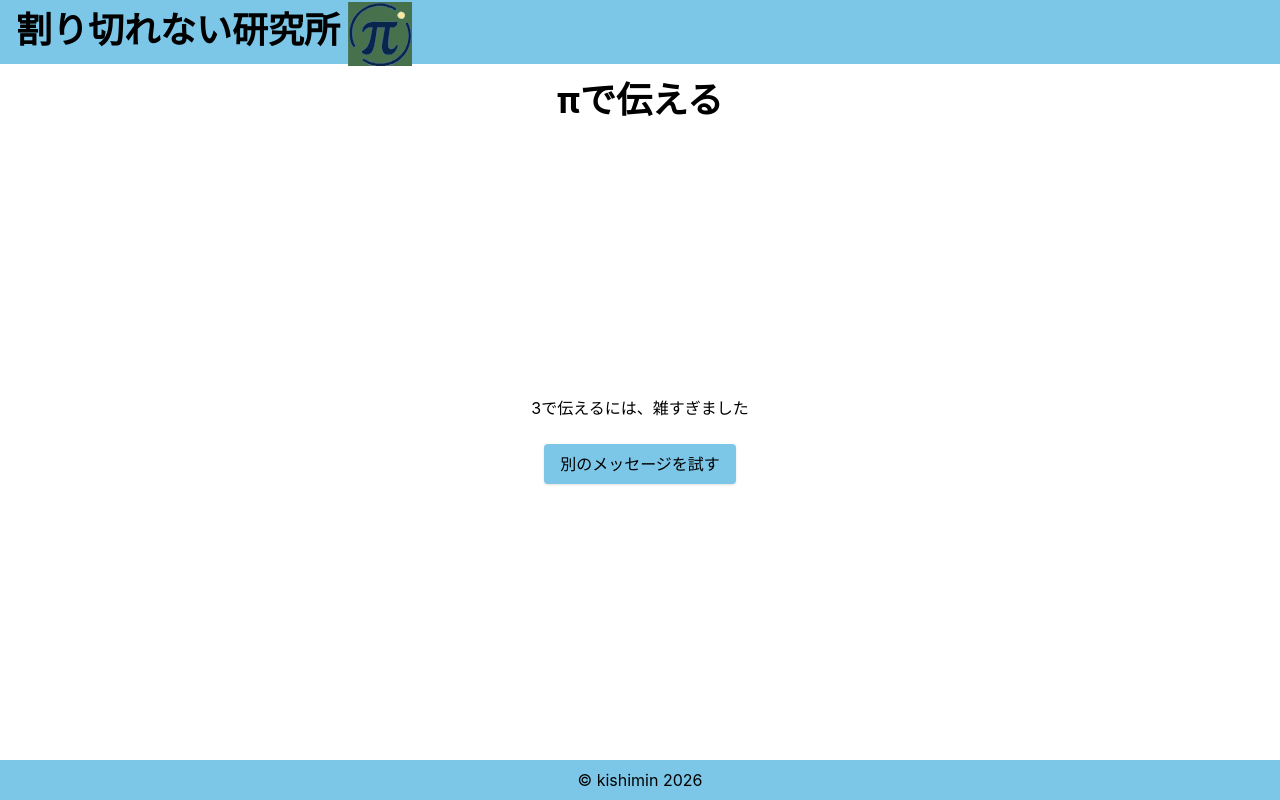
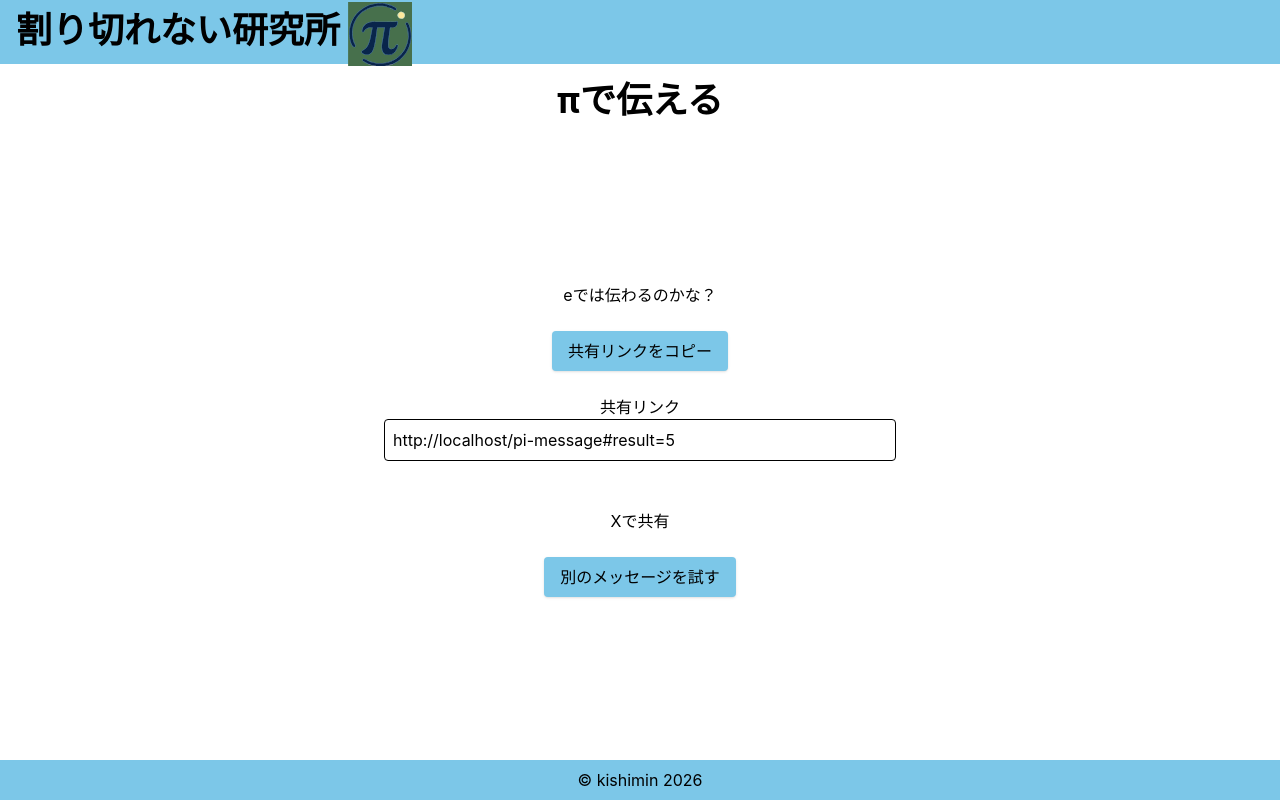
Before and after one commit to kishimin/pi-lab, a React (Vite) app: page /pi-message in a window 1280 px wide. Both pictures are taken after typing "Sample" into the empty fields and a click on the button "πで伝える". Built offline with nearby package versions, Linux system fonts and the light colour scheme.

Commit message:
feat: share and receive message results
Let recipients revisit the same result without exposing entered text.

```diff
--- a/src/features/pi-message/components/message-result.tsx
+++ b/src/features/pi-message/components/message-result.tsx
@@ -1,27 +1,49 @@
+import { useState } from "react";
+
 type Props = {
-  /** 結果で表示されるメッセージ */
   message: string;
-  /** 別のメッセージを試すボタンをクリックしたときの処理 */
   onClickRetryButton: () => void;
+  shareUrl?: string;
 };
 
-export const MessageResult = (props: Props) => {
-  const { message, onClickRetryButton } = props;
+export const MessageResult = ({ message, onClickRetryButton, shareUrl }: Props) => {
+  const [copyStatus, setCopyStatus] = useState("");
+
+  const copyLink = async () => {
+    if (!shareUrl) return;
+    try {
+      await navigator.clipboard.writeText(shareUrl);
+      setCopyStatus("リンクをコピーしました");
+    } catch {
+      setCopyStatus("コピーできませんでした。リンクを選択してコピーしてください。");
+    }
+  };
+
+  const shareLink = async () => {
+    if (!shareUrl || !navigator.share) return;
+    try {
+      await navigator.share({ title: "πで伝える", url: shareUrl });
+    } catch {
+      // Sharing can be cancelled; the copyable link remains available.
+    }
+  };
 
   return (
-    <section
-      aria-label={"メッセージ結果"}
-      className={
-        "flex flex-1 flex-col items-center justify-center gap-6 px-4 py-6 text-center sm:p-8"
-      }
-    >
+    <section aria-label="メッセージ結果" className="flex flex-1 flex-col items-center justify-center gap-6 px-4 py-6 text-center sm:p-8">
       <h2>{message}</h2>
-
-      <button
-        className={"rounded bg-[#7cc7e8] px-4 py-2 shadow"}
-        onClick={onClickRetryButton}
-      >
-        {"別のメッセージを試す"}
+      {shareUrl && (
+        <>
+          <button type="button" className="rounded bg-[#7cc7e8] px-4 py-2 shadow" onClick={() => void copyLink()}>
+            共有リンクをコピー
+          </button>
+          <label className="w-full max-w-lg">共有リンク<input className="w-full rounded border p-2" readOnly value={shareUrl} onFocus={(event) => event.currentTarget.select()} /></label>
+          <p role="status">{copyStatus}</p>
+          {typeof navigator.share === "function" && <button type="button" onClick={() => void shareLink()}>共有する</button>}
+          <a href={`https://twitter.com/intent/tweet?${new URLSearchParams({ url: shareUrl })}`} target="_blank" rel="noopener noreferrer">Xで共有</a>
+        </>
+      )}
+      <button type="button" className="rounded bg-[#7cc7e8] px-4 py-2 shadow" onClick={onClickRetryButton}>
+        別のメッセージを試す
       </button>
     </section>
   );
--- a/src/features/pi-message/pages/pi-message.tsx
+++ b/src/features/pi-message/pages/pi-message.tsx
@@ -6,11 +6,14 @@ import { Progress } from "../components/progressing-message";
 import { useEffect, useState } from "react";
 import { MessageResult } from "../components/message-result";
 import { generateMessageResult } from "../utils/pi-message";
+import { createShareUrl, readSharedResult } from "../utils/share-result";
 import { Layout } from "../../../components/layout";
 import { pageTitles } from "../../../types/page-texts";
 
 export const PiMessagePage = () => {
-  const [pageType, setPageType] = useState<PageType>("input");
+  const [sharedResult] = useState(() => readSharedResult(window.location.hash));
+  const [result, setResult] = useState<string | null>(sharedResult);
+  const [pageType, setPageType] = useState<PageType>(sharedResult ? "progress" : "input");
 
   const {
     register,
@@ -35,11 +38,14 @@ export const PiMessagePage = () => {
   }, [pageType]);
 
   const onSubmit = () => {
+    setResult(generateMessageResult());
     setPageType("progress");
   };
 
   const onClickRetryButton = () => {
     reset();
+    setResult(null);
+    window.history.replaceState(window.history.state, "", window.location.pathname + window.location.search);
     setPageType("input");
   };
 
@@ -100,7 +106,8 @@ export const PiMessagePage = () => {
       return (
         <Layout title={pageTitles.piMessage}>
           <MessageResult
-            message={generateMessageResult()}
+            message={result ?? "πでは伝わりません"}
+            shareUrl={createShareUrl(new URL("/pi-message", window.location.origin).toString(), result ?? "πでは伝わりません")}
             onClickRetryButton={onClickRetryButton}
           />
         </Layout>
```
